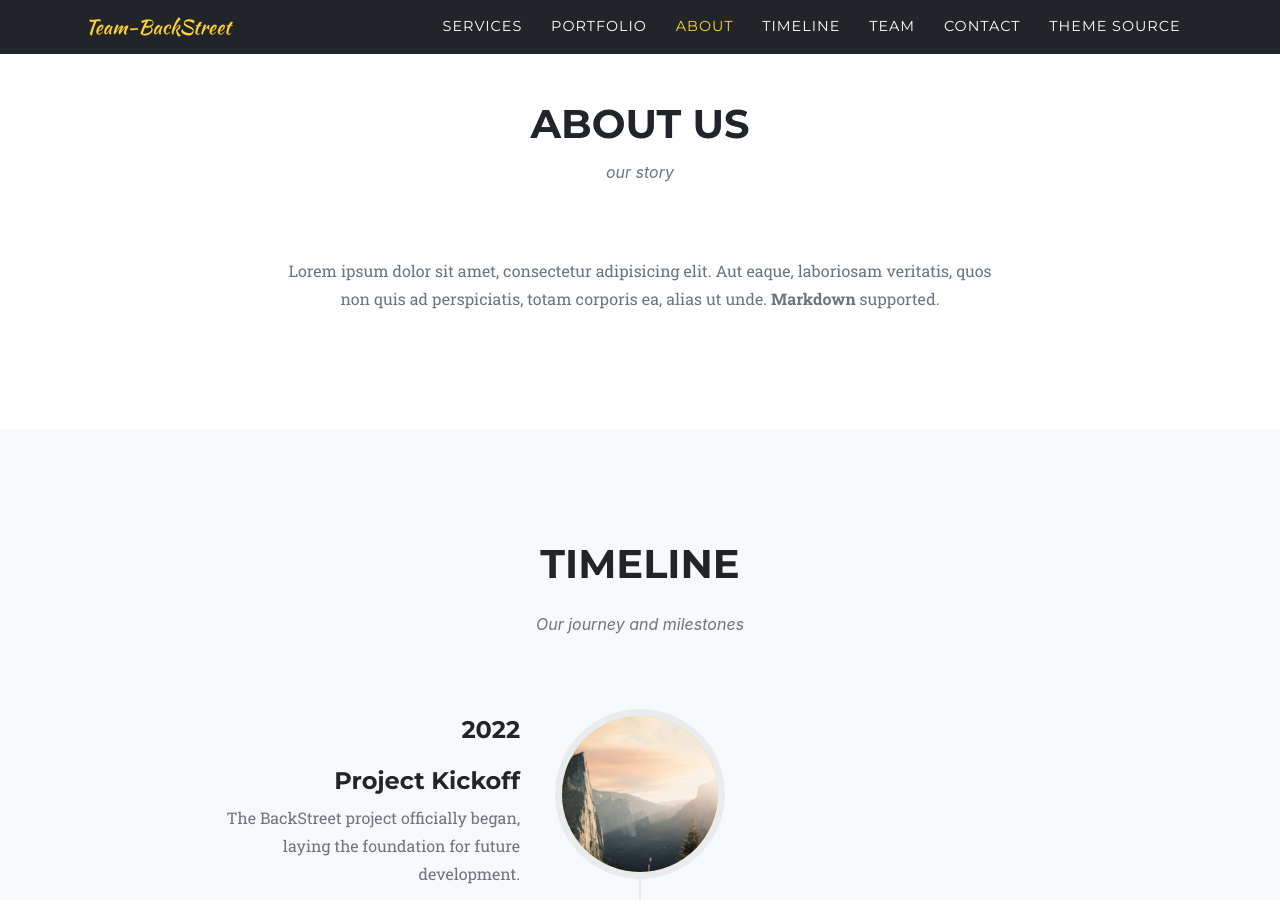
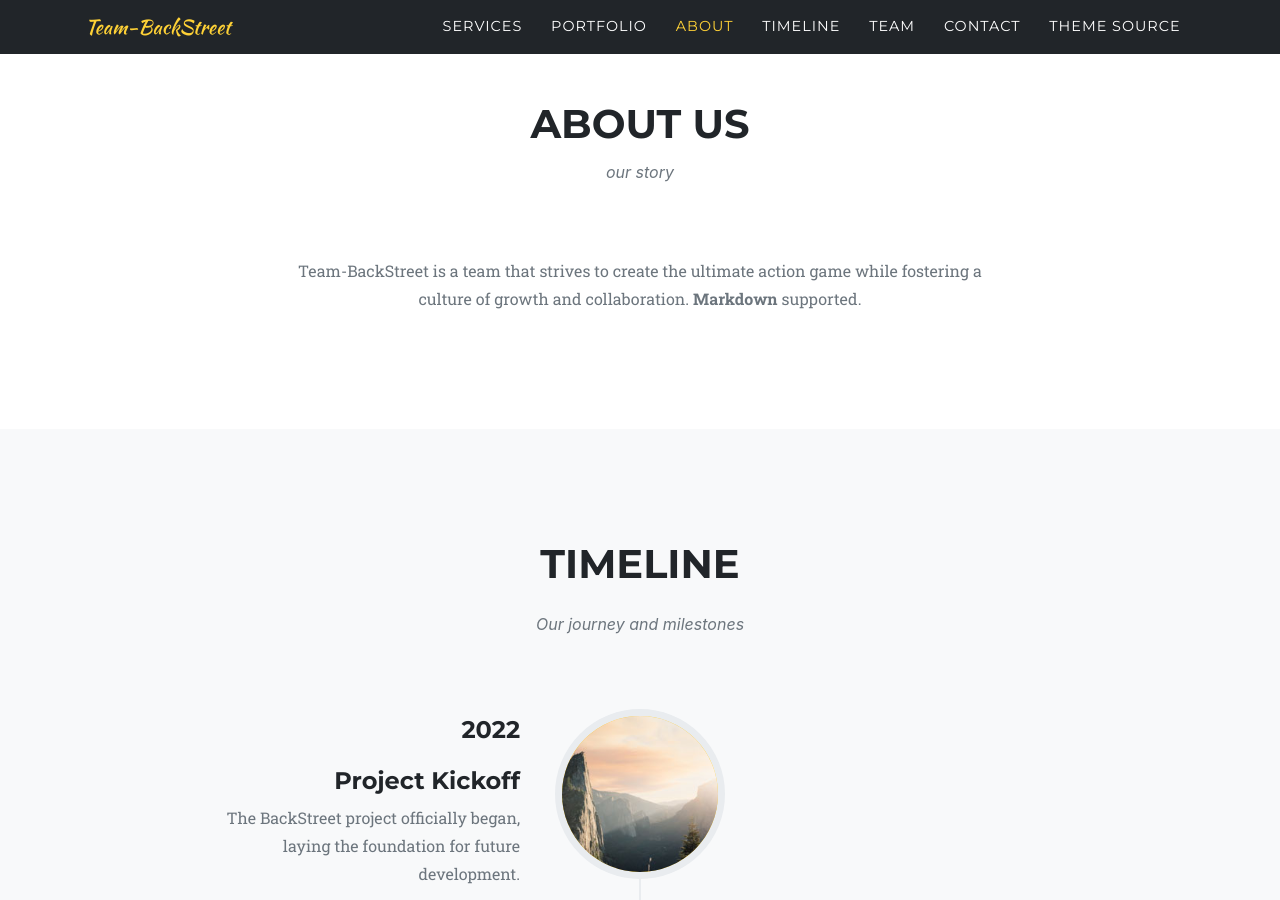
Before and after one commit to Team-BackStreet-2nd/backstreet.github.io, a Jekyll site: the page built from index.md, in a window 1280 px wide and 900 px high, scrolled down 2443 px. Built offline with Jekyll 4.4.1, drawn with Linux system fonts in a browser that asks for light colours; some web fonts are replaced.

Commit message:
251026 edit sitetext about section

```diff
--- a/_data/sitetext.yml
+++ b/_data/sitetext.yml
@@ -72,7 +72,7 @@ en: &DEFAULT_EN
   about:
     title: "About Us"
     text: "our story"
-    body: "Lorem ipsum dolor sit amet, consectetur adipisicing elit. Aut eaque, laboriosam veritatis, quos non quis ad perspiciatis, totam corporis ea, alias ut unde. **Markdown** supported."
+    body: "Team-BackStreet is a team that strives to create the ultimate action game while fostering a culture of growth and collaboration. **Markdown** supported."
     section: about
 
   clients:
```
